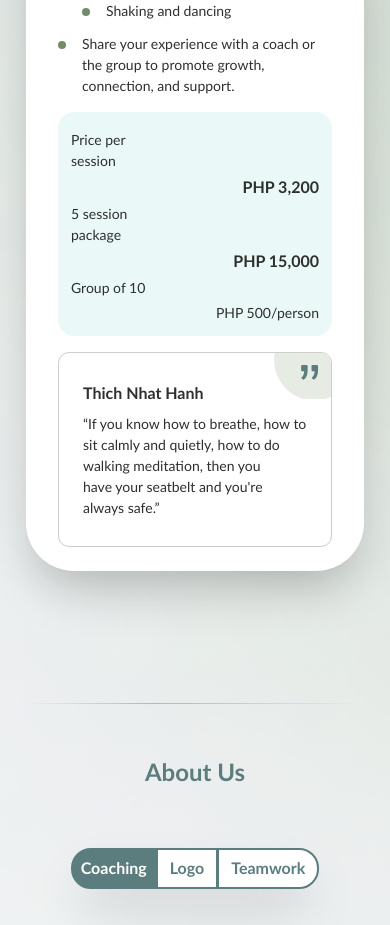
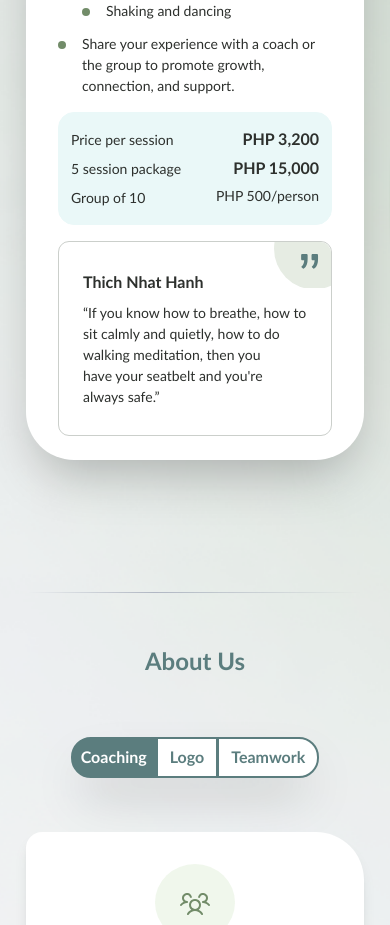
Before and after one commit to cjysmb/profile-web-app, a React (Vite) app: page / in a window 390 px wide. Shown: the part 1727-2652 px from the top of the page. Built offline with nearby package versions, Linux system fonts and the light colour scheme.

Commit message:
Hotfix: update program comments

```diff
--- a/src/components/our_programs/programs.tsx
+++ b/src/components/our_programs/programs.tsx
@@ -152,11 +152,11 @@ export const Programs = () => {
                                         rounded-[16px]
                                         border border-[#EAF8F8] bg-[#EAF8F8] p-[12px]">
                                             {program.details.map((detail: DetailsProps, i: number) => (
-                                                <div className='flex flex-col sm:flex-row' key={`program-detail-${i}`}>
-                                                    <div className={`${defaultTextClass} py-[4px] w-1/3`}>
+                                                <div className='flex flex-row' key={`program-detail-${i}`}>
+                                                    <div className={`${defaultTextClass} py-[4px] w-1/2`}>
                                                         {detail.name}
                                                     </div>
-                                                    <div className={`${isDetailValueNumber(detail.value) ? defaultBoldText : defaultTextClass} md:p-0 sm:p-[12px] text-right w-full md:w-2/3`}>
+                                                    <div className={`${isDetailValueNumber(detail.value) ? defaultBoldText : defaultTextClass} md:p-0 sm:p-[12px] mt-[2px] text-right w-1/2`}>
                                                         {isDetailValueNumber(detail.value) ? currencyFormat(detail.value as number)
                                                         : detail.value}
                                                     </div>
--- a/src/data/index.ts
+++ b/src/data/index.ts
@@ -157,7 +157,7 @@ export const OurPrograms = {
             title: "Healthy Eating",
             items: [
                 {
-                    mainItem: "Explore your eating habits through a mindful conversation with a coach.",
+                    mainItem: "Explore your eating habits through journaling and a mindful conversation with a coach.",
                     subItem: [],
                 },
                 {
```
